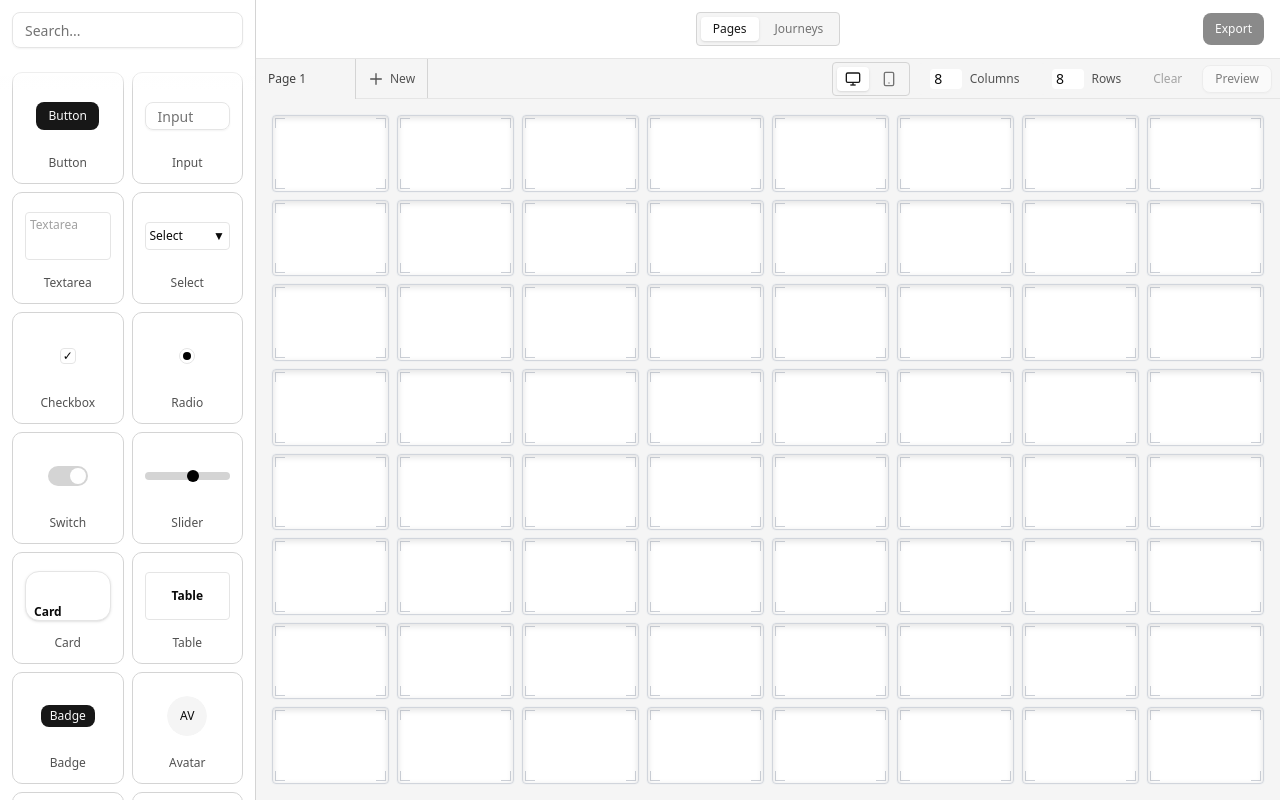
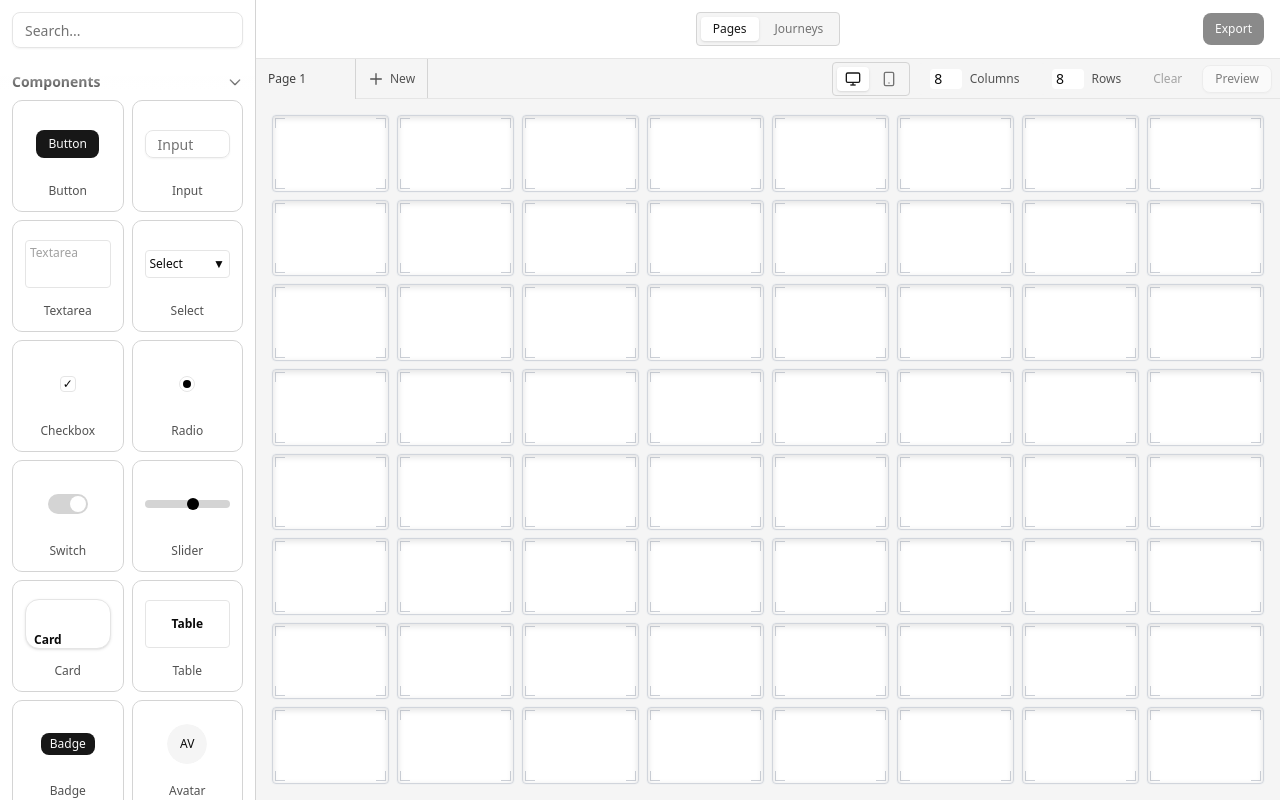
Before and after one commit to faooful/mockingbird, a Next.js app: page / in a window 1280 px wide. Built offline with nearby package versions, Linux system fonts and the light colour scheme.

Commit message:
component organization and table component logic for rows

```diff
--- a/src/components/ComponentSidebar.tsx
+++ b/src/components/ComponentSidebar.tsx
@@ -24,12 +24,12 @@ export default function ComponentSidebar({ onSelectComponent, selectedContent, o
   const [searchQuery, setSearchQuery] = useState("");
   const [draggingComponent, setDraggingComponent] = useState<string | null>(null);
   const [expandedCategories, setExpandedCategories] = useState<Set<string>>(
-    new Set(["Form Elements", "Data Display", "Navigation", "Feedback", "Data Viz", "Layout"])
+    new Set(["Components", "Data Viz"])
   );
 
   const componentCategories = [
     {
-      name: "Form Elements",
+      name: "Components",
       components: [
         { type: "button" as const, label: "Button" },
         { type: "input" as const, label: "Input" },
@@ -39,33 +39,22 @@ export default function ComponentSidebar({ onSelectComponent, selectedContent, o
         { type: "radio" as const, label: "Radio" },
         { type: "switch" as const, label: "Switch" },
         { type: "slider" as const, label: "Slider" },
-      ]
-    },
-    {
-      name: "Data Display",
-      components: [
         { type: "card" as const, label: "Card" },
         { type: "table" as const, label: "Table" },
         { type: "badge" as const, label: "Badge" },
         { type: "avatar" as const, label: "Avatar" },
-      ]
-    },
-    {
-      name: "Navigation",
-      components: [
         { type: "tabs" as const, label: "Tabs" },
         { type: "dropdown" as const, label: "Dropdown" },
         { type: "sidebar" as const, label: "Sidebar" },
-      ]
-    },
-    {
-      name: "Feedback",
-      components: [
         { type: "alert" as const, label: "Alert" },
         { type: "progress" as const, label: "Progress" },
         { type: "skeleton" as const, label: "Skeleton" },
         { type: "tooltip" as const, label: "Tooltip" },
         { type: "popover" as const, label: "Popover" },
+        { type: "accordion" as const, label: "Accordion" },
+        { type: "separator" as const, label: "Separator" },
+        { type: "calendar" as const, label: "Calendar" },
+        { type: "datepicker" as const, label: "Date Picker" },
       ]
     },
     {
@@ -75,15 +64,6 @@ export default function ComponentSidebar({ onSelectComponent, selectedContent, o
         { type: "linechart" as const, label: "Line Chart" },
         { type: "areachart" as const, label: "Area Chart" },
         { type: "piechart" as const, label: "Pie Chart" },
-      ]
-    },
-    {
-      name: "Layout",
-      components: [
-        { type: "accordion" as const, label: "Accordion" },
-        { type: "separator" as const, label: "Separator" },
-        { type: "calendar" as const, label: "Calendar" },
-        { type: "datepicker" as const, label: "Date Picker" },
       ]
     }
   ];
@@ -102,9 +82,15 @@ export default function ComponentSidebar({ onSelectComponent, selectedContent, o
     });
   };
 
-  const filteredComponents = components.filter(component =>
-    component.label.toLowerCase().includes(searchQuery.toLowerCase())
-  );
+  // Filter categories and components based on search
+  const filteredCategories = searchQuery
+    ? componentCategories.map(category => ({
+        ...category,
+        components: category.components.filter(component =>
+          component.label.toLowerCase().includes(searchQuery.toLowerCase())
+        )
+      })).filter(category => category.components.length > 0)
+    : componentCategories;
 
   const getComponentPreview = (type: GridContent["type"]) => {
     switch (type) {
@@ -492,9 +478,27 @@ export default function ComponentSidebar({ onSelectComponent, selectedContent, o
             {/* Gradient fade at top */}
             <div className="absolute top-0 left-0 right-0 h-8 bg-gradient-to-b from-white to-white/0 pointer-events-none z-10"></div>
 
-            <div className="h-full overflow-y-auto p-3">
-            <div className="grid grid-cols-2 gap-2">
-              {filteredComponents.map((component) => (
+            <div className="h-full overflow-y-auto p-3 space-y-4">
+            {filteredCategories.map((category) => (
+              <div key={category.name}>
+                <button
+                  onClick={() => toggleCategory(category.name)}
+                  className="w-full flex items-center justify-between mb-2 text-sm font-semibold text-neutral-700 hover:text-neutral-900"
+                >
+                  <span>{category.name}</span>
+                  <svg
+                    className={`w-4 h-4 transition-transform ${expandedCategories.has(category.name) ? 'rotate-90' : ''}`}
+                    fill="none"
+                    stroke="currentColor"
+                    viewBox="0 0 24 24"
+                  >
+                    <path strokeLinecap="round" strokeLinejoin="round" strokeWidth="2" d="M9 5l7 7-7 7" />
+                  </svg>
+                </button>
+
+                {expandedCategories.has(category.name) && (
+                  <div className="grid grid-cols-2 gap-2">
+                    {category.components.map((component) => (
                 <div
                   key={component.type}
                   draggable
@@ -530,7 +534,10 @@ export default function ComponentSidebar({ onSelectComponent, selectedContent, o
                   <span className="text-xs text-neutral-600 font-medium pointer-events-none">{component.label}</span>
                 </div>
               ))}
-            </div>
+                  </div>
+                )}
+              </div>
+            ))}
             </div>
           </div>
         </div>
--- a/src/components/ShadcnComponent.tsx
+++ b/src/components/ShadcnComponent.tsx
@@ -16,10 +16,10 @@ import { GridContent } from "./WireframeGrid";
 
 interface ShadcnComponentProps {
   content: GridContent;
-  span: { rows: number; cols: number };
+  span?: { rows: number; cols: number };
 }
 
-export default function ShadcnComponent({ content }: ShadcnComponentProps) {
+export default function ShadcnComponent({ content, span = { rows: 1, cols: 1 } }: ShadcnComponentProps) {
   const props = content.properties || {};
 
   const renderComponent = () => {
@@ -66,10 +66,21 @@ export default function ShadcnComponent({ content }: ShadcnComponentProps) {
         );
 
       case "table":
+        // Calculate number of rows based on span height (approximate)
+        const rowHeight = 40; // Approximate height per row including header
+        const minRows = 2;
+        const estimatedRows = Math.max(minRows, Math.floor((span.rows * 100) / rowHeight));
+
+        const defaultRows = Array.from({ length: estimatedRows }, (_, i) => ({
+          name: `Item ${i + 1}`,
+          status: i % 2 === 0 ? "Active" : "Inactive",
+          date: `2024-01-${String(15 + i).padStart(2, '0')}`
+        }));
+
         return (
-          <div className="w-full h-full p-2 overflow-auto">
-            <div className="border rounded-md">
-              <Table className="text-xs">
+          <div className="w-full h-full p-2 overflow-auto flex flex-col">
+            <div className="border rounded-md flex-1 flex flex-col overflow-hidden">
+              <Table className="text-xs h-full">
               <TableHeader>
                 <TableRow>
                   <TableHead>Name</TableHead>
@@ -78,10 +89,7 @@ export default function ShadcnComponent({ content }: ShadcnComponentProps) {
                 </TableRow>
               </TableHeader>
               <TableBody>
-                {(props.rows || [
-                  { name: "John Doe", status: "Active", date: "2024-01-15" },
-                  { name: "Jane Smith", status: "Inactive", date: "2024-01-14" }
-                ]).map((row: any, index: number) => (
+                {(props.rows || defaultRows).map((row: any, index: number) => (
                   <TableRow key={index}>
                     <TableCell className="text-xs">{row.name}</TableCell>
                     <TableCell className="text-xs">
```
